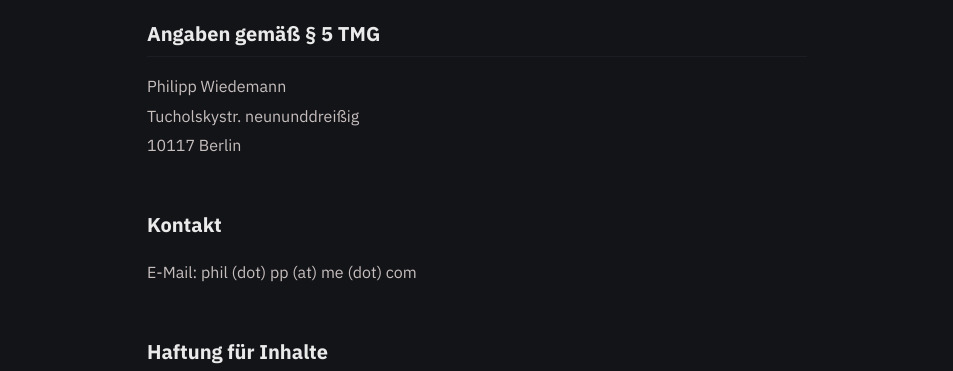
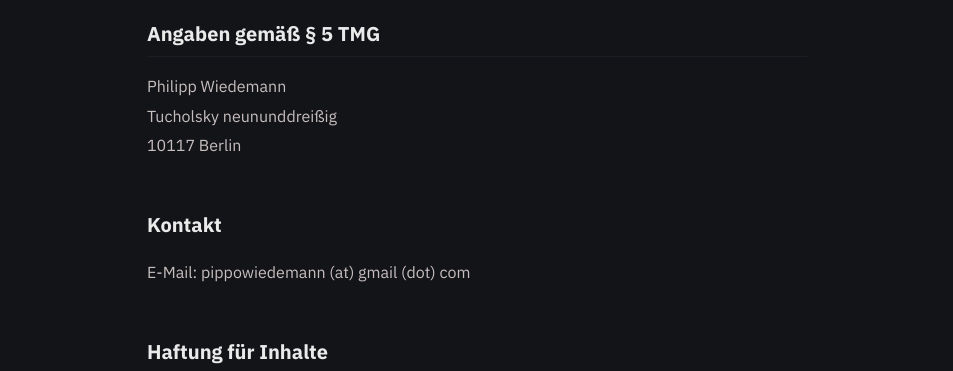
Before and after one commit to pippowie/pippowie.github.io, a Jekyll site: the page built from imprint.md, in a window 1280 px wide. Shown: the part 301-672 px from the top of the page, without its empty margins (163-1116 px from the left). Built offline with Jekyll 4.4.1, drawn with Linux system fonts in a browser that asks for light colours.

Commit message:
Update imprint.md

```diff
--- a/imprint.md
+++ b/imprint.md
@@ -9,12 +9,12 @@ comments: false
 ### Angaben gemäß § 5 TMG
 
 Philipp Wiedemann\
-Tucholskystr. neununddreißig\
+Tucholsky neununddreißig\
 10117 Berlin
 
 #### Kontakt
 
-E-Mail: phil (dot) pp (at) me (dot) com
+E-Mail: pippowiedemann (at) gmail (dot) com
 
 #### Haftung für Inhalte
 
```
